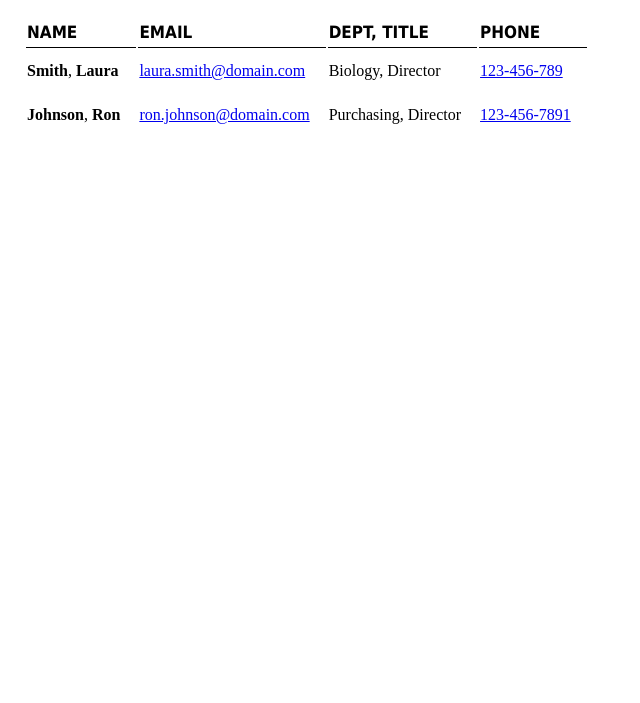
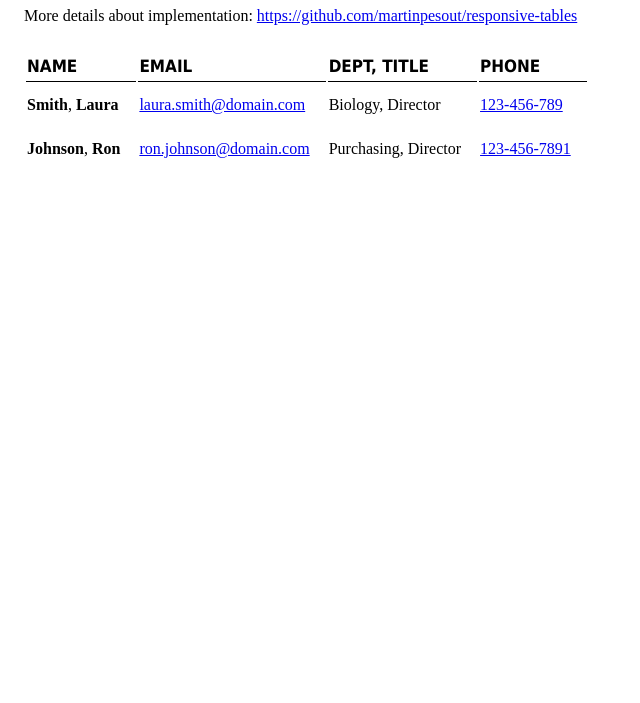
Before and after one commit to martinpesout/responsive-tables, a plain HTML site: page index.html in a window 1280 px wide. Shown: the part 97-800 px from the top of the page, without its empty margins (0-640 px from the left). Drawn offline with Linux system fonts and the light colour scheme.

Commit message:
Add github link for more details to index.html

```diff
--- a/index.html
+++ b/index.html
@@ -10,6 +10,8 @@
 
 	<body>
 		<h1>Responsive tables</h1>
+
+		<p>More details about implementation: <a href="https://github.com/martinpesout/responsive-tables">https://github.com/martinpesout/responsive-tables</a></p>
 
 		<table>
 			<thead>
```
